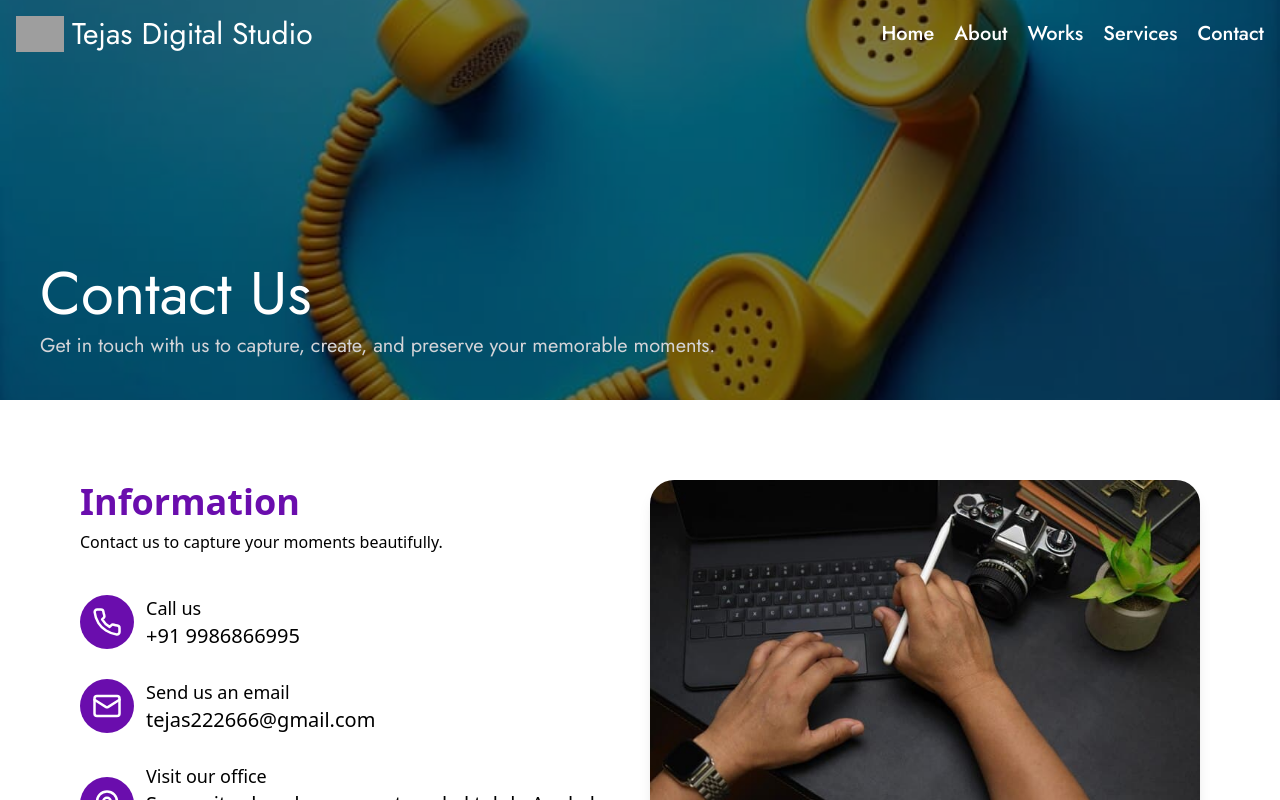
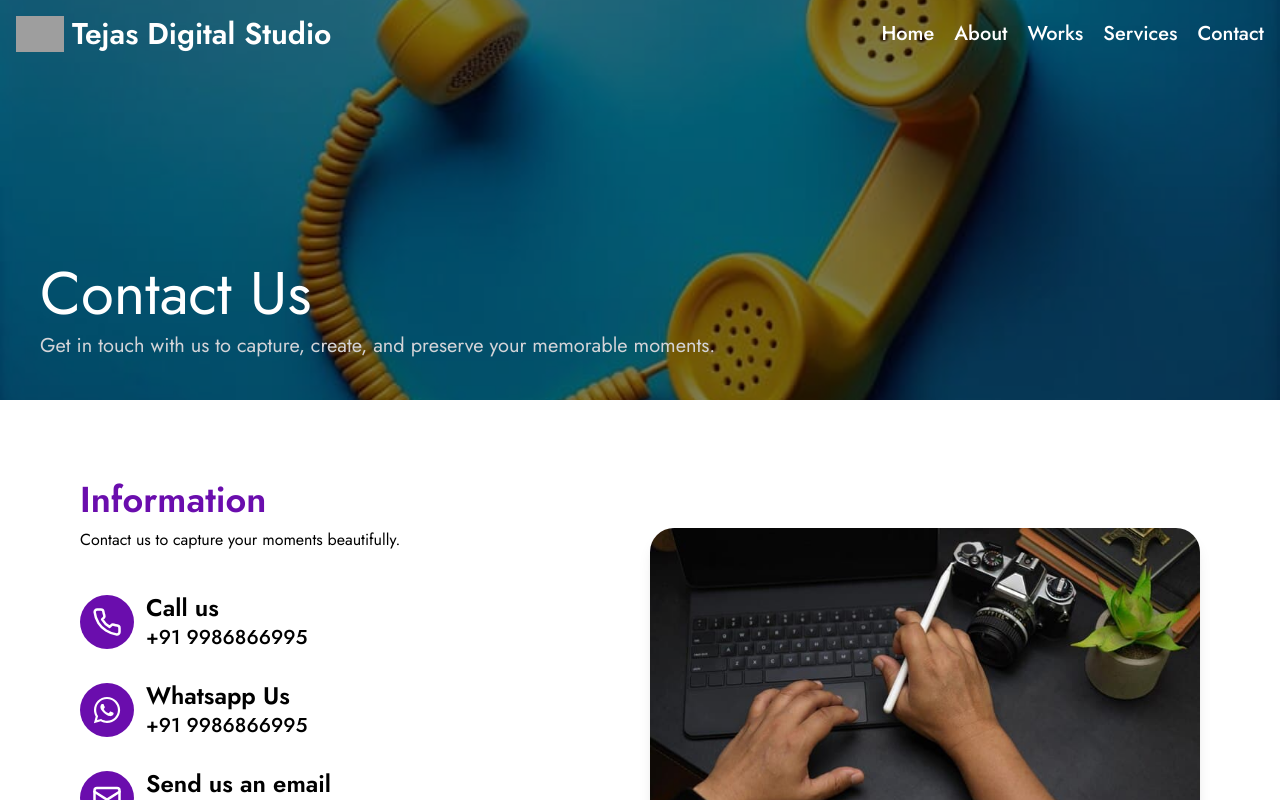
Before and after one commit to TejasNReddy/Tejas_digital_studio, a React (Vite) app: page /Contact in a window 1280 px wide. Shown: the top 800 px of the page. Built offline with nearby package versions, Linux system fonts and the light colour scheme; grey boxes are pictures that could not be loaded.

Commit message:
changes made

```diff
--- a/src/Components/Navbar/Navbar.tsx
+++ b/src/Components/Navbar/Navbar.tsx
@@ -30,7 +30,7 @@ const Navbar = () => {
 		>
 			<div className='flex items-center justify-center gap-2 w-fit'>
 				<Link to="/"><img src={logo} alt="tejasdigitalstudio" className='w-12'/></Link>
-				<Link to="/" className='text-3xl font-normal text-white' style={{color:active?'#6A0DAD':'white'}}>Tejas Digital Studio</Link>
+				<Link to="/" className='text-3xl font-semibold text-white' style={{color:active?'#6A0DAD':'white'}}>Tejas Digital Studio</Link>
 			</div>
 			<div className='text-4xl cursor-pointer text-white lg:hidden' onClick={()=>{setnavtoggle(true)}} style={{color:active?'#6A0DAD':'white'}}>
 				<GiHamburgerMenu/>
--- a/src/Pages/Contact.tsx
+++ b/src/Pages/Contact.tsx
@@ -3,7 +3,7 @@ import Contact_hero from "../Components/Contact_page/Contact_hero";
 import contact from "../assets/contact_images/contact.jpg";
 import { Link } from "react-router-dom";
 import { Helmet } from "react-helmet";
-
+import { FaWhatsapp } from "react-icons/fa";
 const Contact = () => {
   const contact_info = [
     {
@@ -11,6 +11,12 @@ const Contact = () => {
       title: "Call us",
       description: "+91 9986866995",
       link: "tel:+91 9986866995",
+    },
+    {
+      icon: <FaWhatsapp size={30} />,
+      title: "Whatsapp Us",
+      description: "+91 9986866995",
+      link: "https://wa.me/9986866995",
     },
     {
       icon: <Mail size={30} />,
@@ -28,7 +34,7 @@ const Contact = () => {
   ];
 
   return (
-    <div>
+    <div className="font-primary-font">
       <Helmet>
         <title>Contact Us | Tejas Digital Studio</title>
         <meta
@@ -61,8 +67,8 @@ const Contact = () => {
                     {info.icon}
                   </div>
                   <div>
-                    <h2 className="text-lg">{info.title}</h2>
-                    <p className="text-xl font-medium  ">{info.description}</p>
+                    <h2 className="text-2xl font-semibold ">{info.title}</h2>
+                    <p className="text-xl font-medium">{info.description}</p>
                   </div>
                 </div>
               </Link>
```
